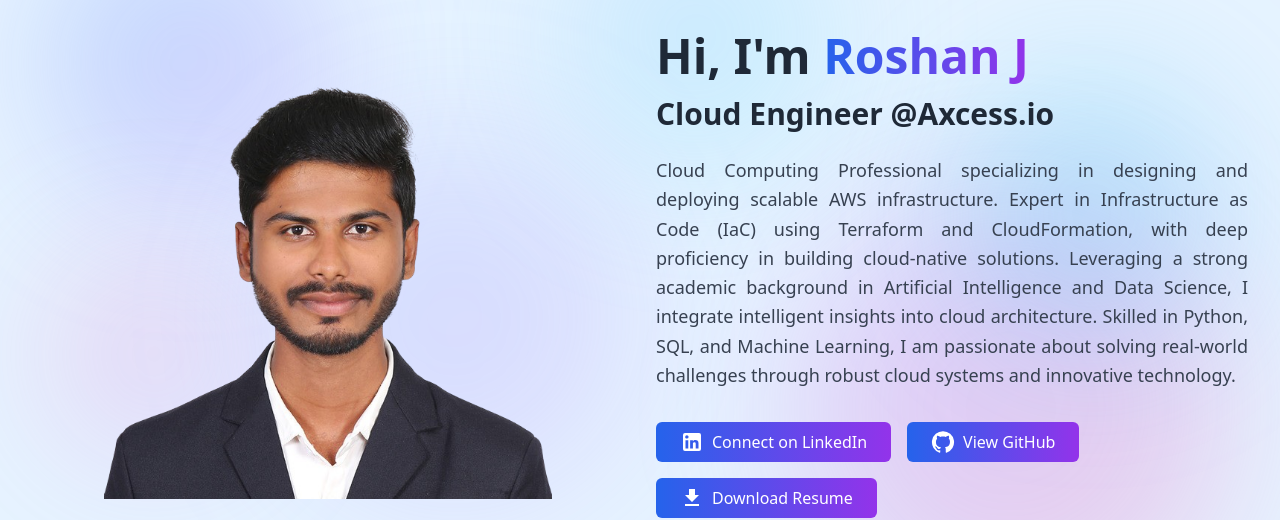
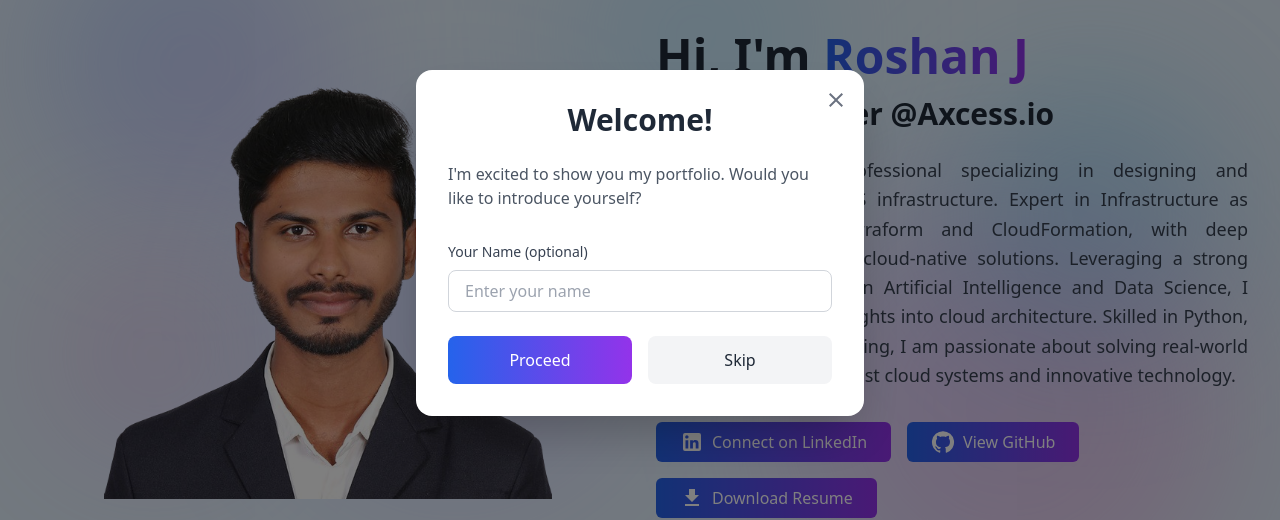
Before and after one commit to Roshan0102/Portfolio2, a React (Create React App) app: page / in a window 1280 px wide. Shown: the part 157-677 px from the top of the page. Built offline with nearby package versions, Linux system fonts and the light colour scheme; no server answers.

Commit message:
Restore WelcomeModal and greeting logic

```diff
--- a/src/App.tsx
+++ b/src/App.tsx
@@ -1,4 +1,4 @@
-import React from 'react';
+import React, { useState } from 'react';
 import Navbar from './components/Navbar';
 import Home from './components/Home';
 import Skills from './components/Skills';
@@ -9,10 +9,23 @@ import Internships from './components/Internships';
 import Education from './components/Education';
 import LinkedInPosts from './components/LinkedInPosts';
 import Footer from './components/Footer';
+import WelcomeModal from './components/WelcomeModal';
 import AIChat from './components/AIChat';
-import { motion } from 'framer-motion';
+import { motion, AnimatePresence } from 'framer-motion';
 
 const App: React.FC = () => {
+  const [showModal, setShowModal] = useState(true);
+  const [visitorName, setVisitorName] = useState<string | undefined>();
+  const [showGreeting, setShowGreeting] = useState(false);
+
+  const handleModalClose = (name?: string) => {
+    setVisitorName(name);
+    setShowModal(false);
+    setShowGreeting(true);
+    // Hide greeting after 5 seconds
+    setTimeout(() => setShowGreeting(false), 5000);
+  };
+
   return (
     <>
       <motion.div
@@ -21,6 +34,24 @@ const App: React.FC = () => {
         transition={{ duration: 0.5 }}
         className="min-h-screen bg-primary"
       >
+        {showModal && <WelcomeModal onClose={handleModalClose} />}
+
+        <AnimatePresence>
+          {showGreeting && (
+            <motion.div
+              initial={{ opacity: 0, y: -20 }}
+              animate={{ opacity: 1, y: 0 }}
+              exit={{ opacity: 0, y: -20 }}
+              className="fixed top-20 left-1/2 transform -translate-x-1/2 z-40 bg-white dark:bg-gray-800 px-6 py-3 rounded-lg shadow-lg"
+            >
+              <p className="text-lg font-medium text-gray-800 dark:text-white">
+                {visitorName
+                  ? `Hi ${visitorName}, welcome to my portfolio! I'm excited to share my work with you.`
+                  : "Hi there! Welcome to my portfolio. I'm excited to share my work with you."}
+              </p>
+            </motion.div>
+          )}
+        </AnimatePresence>
 
         <Navbar />
         <Home />
--- /dev/null
+++ b/src/components/WelcomeModal.tsx
@@ -0,0 +1,134 @@
+import React, { useState } from 'react';
+import { motion, AnimatePresence } from 'framer-motion';
+import CloseIcon from '@mui/icons-material/Close';
+
+interface WelcomeModalProps {
+  onClose: (name?: string) => void;
+}
+
+const WelcomeModal: React.FC<WelcomeModalProps> = ({ onClose }) => {
+  const [name, setName] = useState('');
+  const [audio] = useState(new Audio('/greeting.mp3'));
+  const [isSubmitting, setIsSubmitting] = useState(false);
+
+  const playGreeting = (visitorName?: string) => {
+    // Play the greeting audio
+    audio.currentTime = 0; // Reset audio to start
+    audio.play().catch(error => {
+      console.log('Audio playback failed:', error);
+    });
+  };
+
+  const sendNotification = async (visitorName?: string) => {
+    try {
+      // Send notification email using Web3Forms
+      await fetch('https://api.web3forms.com/submit', {
+        method: 'POST',
+        headers: {
+          'Content-Type': 'application/json'
+        },
+        body: JSON.stringify({
+          access_key: '196d8c62-340f-4232-8bdf-e45c96448232', // Replace with your Web3Forms access key
+          subject: 'New Portfolio Visitor',
+          message: visitorName
+            ? `${visitorName} is viewing your portfolio website`
+            : 'An unknown person is viewing your portfolio website',
+          from_name: visitorName || 'Unknown Visitor'
+        })
+      });
+      console.log('Email notification sent successfully');
+    } catch (error) {
+      console.error('Failed to send notification:', error);
+    }
+  };
+
+  const handleSubmit = async (e: React.FormEvent) => {
+    e.preventDefault();
+    setIsSubmitting(true);
+
+    // Play greeting audio
+    playGreeting(name.trim());
+
+    // Send email notification
+    await sendNotification(name.trim());
+
+    setIsSubmitting(false);
+    onClose(name.trim());
+  };
+
+  const handleSkip = async () => {
+    setIsSubmitting(true);
+
+    // Play greeting audio
+    playGreeting();
+
+    // Send email notification
+    await sendNotification();
+
+    setIsSubmitting(false);
+    onClose();
+  };
+
+  return (
+    <AnimatePresence>
+      <div className="fixed inset-0 bg-black bg-opacity-50 z-50 flex items-center justify-center p-4">
+        <motion.div
+          initial={{ opacity: 0, scale: 0.8 }}
+          animate={{ opacity: 1, scale: 1 }}
+          exit={{ opacity: 0, scale: 0.8 }}
+          className="bg-white rounded-2xl p-8 max-w-md w-full shadow-2xl relative"
+        >
+          <button
+            onClick={handleSkip}
+            className="absolute top-4 right-4 text-gray-500 hover:text-gray-700 transition-colors"
+            disabled={isSubmitting}
+          >
+            <CloseIcon />
+          </button>
+
+          <h2 className="text-3xl font-bold mb-6 text-gray-800 text-center">Welcome!</h2>
+          <p className="text-gray-600 mb-8">
+            I'm excited to show you my portfolio. Would you like to introduce yourself?
+          </p>
+
+          <form onSubmit={handleSubmit} className="space-y-6">
+            <div>
+              <label htmlFor="name" className="block text-sm font-medium text-gray-700 mb-2">
+                Your Name (optional)
+              </label>
+              <input
+                type="text"
+                id="name"
+                value={name}
+                onChange={(e) => setName(e.target.value)}
+                className="w-full px-4 py-2 border border-gray-300 rounded-lg focus:ring-2 focus:ring-blue-500 focus:border-blue-500 transition-colors"
+                placeholder="Enter your name"
+                disabled={isSubmitting}
+              />
+            </div>
+
+            <div className="flex gap-4">
+              <button
+                type="submit"
+                className="flex-1 bg-gradient-to-r from-blue-600 to-purple-600 text-white px-6 py-3 rounded-lg font-medium hover:from-blue-700 hover:to-purple-700 transition-all duration-300 transform hover:scale-105 disabled:opacity-50"
+                disabled={isSubmitting}
+              >
+                {isSubmitting ? 'Please wait...' : 'Proceed'}
+              </button>
+              <button
+                type="button"
+                onClick={handleSkip}
+                className="flex-1 bg-gray-100 text-gray-800 px-6 py-3 rounded-lg font-medium hover:bg-gray-200 transition-all duration-300 disabled:opacity-50"
+                disabled={isSubmitting}
+              >
+                {isSubmitting ? 'Please wait...' : 'Skip'}
+              </button>
+            </div>
+          </form>
+        </motion.div>
+      </div>
+    </AnimatePresence>
+  );
+};
+
+export default WelcomeModal;
```
